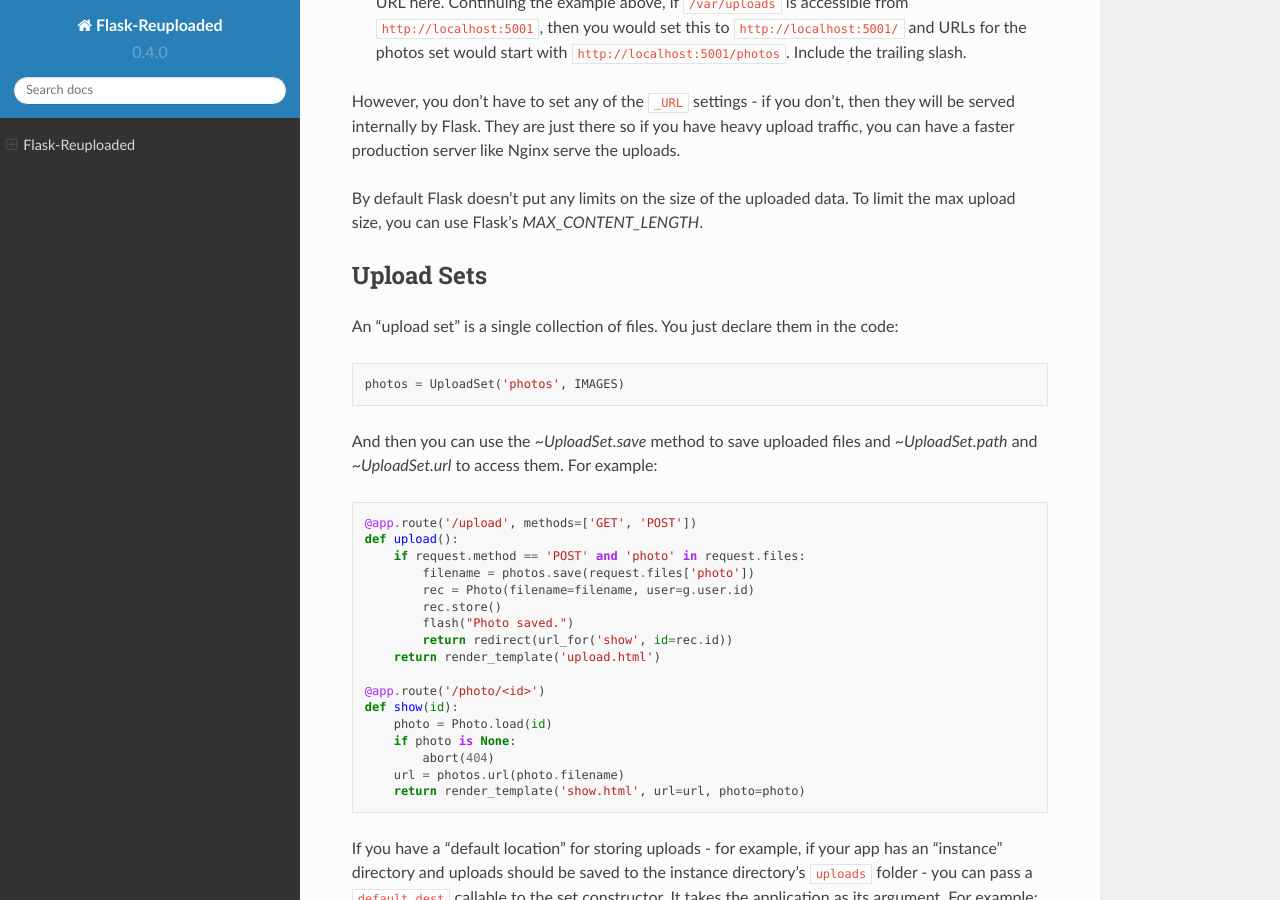
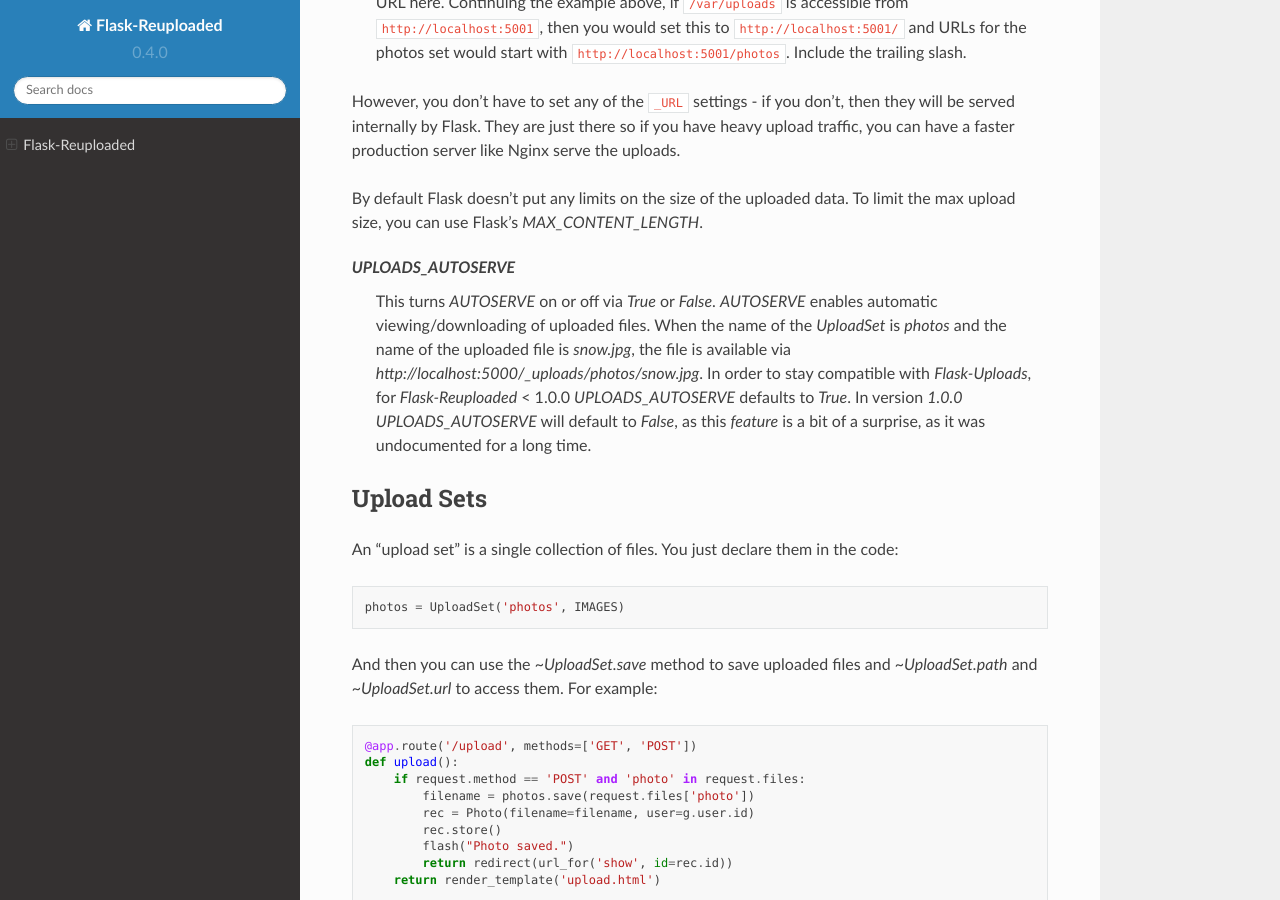
Before and after one commit to maxcountryman/flask-uploads, a Sphinx documentation site: the page built from docs/index.rst, in a window 1280 px wide and 900 px high, scrolled down 1397 px. Built offline with Sphinx 7.4.7 and the Read the Docs theme 2.0.0, drawn with Linux system fonts in a browser that asks for light colours.

Commit message:
update documentation for `UPLOADS_AUTOSERVE`

```diff
--- a/docs/index.rst
+++ b/docs/index.rst
@@ -62,6 +62,17 @@ serve the uploads.
 
 By default Flask doesn't put any limits on the size of the uploaded
 data. To limit the max upload size, you can use Flask's `MAX_CONTENT_LENGTH`.
+
+`UPLOADS_AUTOSERVE`
+    This turns `AUTOSERVE` on or off via `True` or `False`.
+    `AUTOSERVE` enables automatic viewing/downloading of uploaded files.
+    When the name of the `UploadSet` is `photos` and the name of the uploaded
+    file is `snow.jpg`, the file is available via
+    `http://localhost:5000/_uploads/photos/snow.jpg`.
+    In order to stay compatible with `Flask-Uploads`,
+    for `Flask-Reuploaded` < 1.0.0 `UPLOADS_AUTOSERVE` defaults to `True`.
+    In version `1.0.0` `UPLOADS_AUTOSERVE` will default to `False`,
+    as this `feature` is a bit of a surprise, as it was undocumented for a long time.
 
 
 Upload Sets
```
